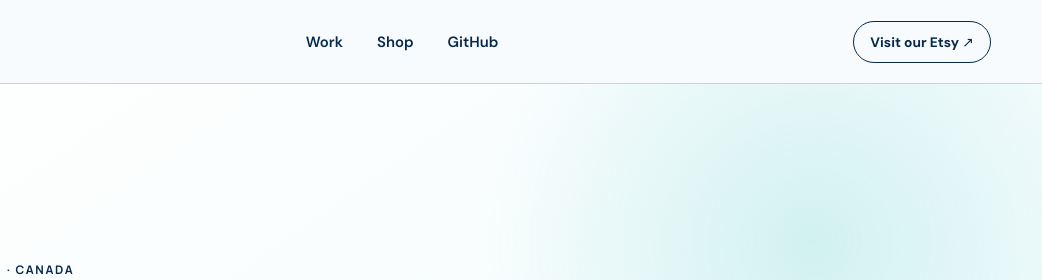
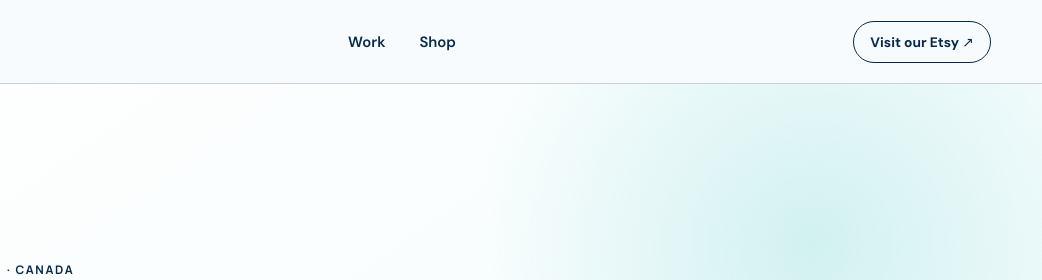
Before and after one commit to lamboant01/Mucci-Products-Inc, a plain HTML site: page index.html in a window 1280 px wide. Shown: the top 280 px of the page, 238-1280 px from the left. Drawn offline with Linux system fonts and the light colour scheme.

Commit message:
Remove GitHub link from header

```diff
--- a/index.html
+++ b/index.html
@@ -19,7 +19,6 @@
       <nav aria-label="Primary navigation">
         <a href="#work">Work</a>
         <a href="#shop">Shop</a>
-        <a href="https://github.com/lamboant01" target="_blank" rel="noreferrer">GitHub</a>
       </nav>
       <a class="header-cta" href="https://www.etsy.com/shop/MucciProducts?ref=dashboard-header" target="_blank" rel="noreferrer" data-etsy-link>Visit our Etsy <span aria-hidden="true">↗</span></a>
     </header>
```
